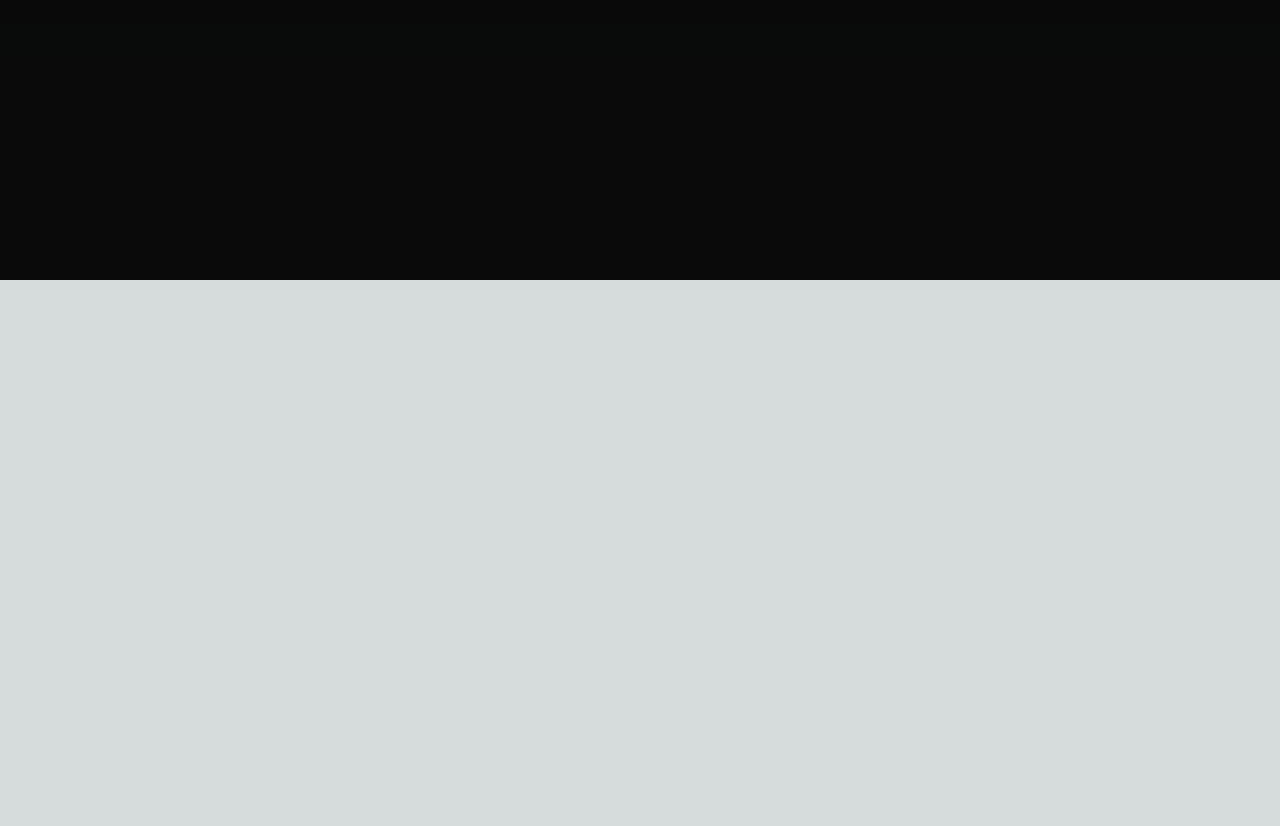
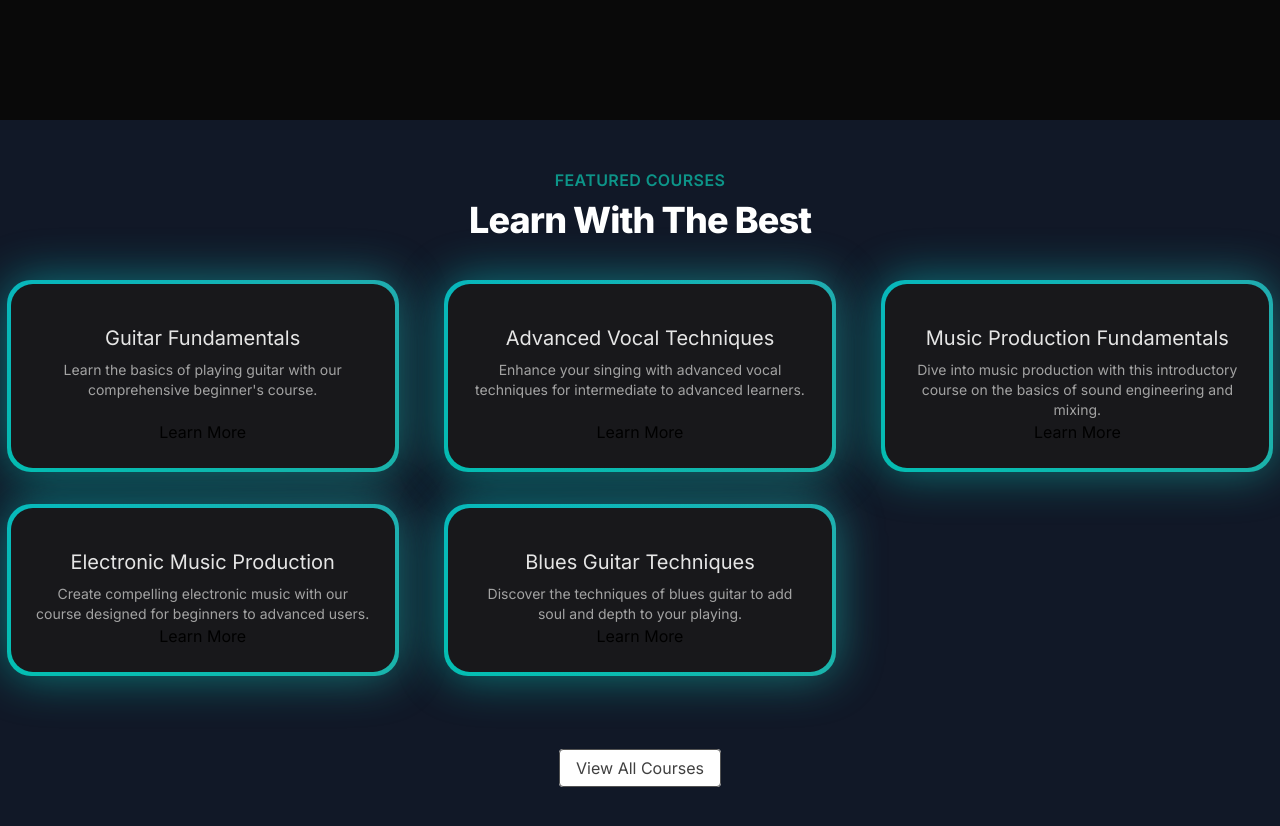
Before and after one commit to pranulkbv28/Music-Mania, a Next.js app: page / in a window 1280 px wide. Shown: the part 520-1346 px from the top of the page. Before the commit the page ends 800 px from the top, so only its background shows below. Built offline with nearby package versions, Linux system fonts and the light colour scheme.

Commit message:
finished courses section

```diff
--- a/src/app/page.tsx
+++ b/src/app/page.tsx
@@ -1,9 +1,11 @@
+import FeaturedCourses from "@/components/FeaturedCourses";
 import HeroSection from "@/components/HeroSection";
 
 export default function Home() {
   return (
     <main className="min-h-screen bg-black/[0.96] antialiased bg-grid-white/[0.02]">
       <HeroSection />
+      <FeaturedCourses />
     </main>
   );
 }
--- /dev/null
+++ b/src/components/FeaturedCourses.tsx
@@ -0,0 +1,64 @@
+"use client";
+
+import Link from "next/link";
+import courseData from "../data/music_courses.json";
+import { BackgroundGradient } from "./ui/background-gradient";
+
+interface Course {
+  id: number;
+  title: string;
+  slug: string;
+  description: string;
+  price: number;
+  instructor: string;
+  isFeatured: boolean;
+}
+
+const FeaturedCourses = () => {
+  const featuredCourses = courseData.courses.filter(
+    (course: Course) => course.isFeatured
+  );
+  return (
+    <div className="py-12 bg-gray-900">
+      <div>
+        <div className="text-center">
+          <h2 className="text-base text-teal-600 font-semibold tracking-wide uppercase">
+            FEATURED COURSES
+          </h2>
+          <p className="mt-2 text-3xl leading-8 font-extrabold tracking-tight text-white sm:text-4xl">
+            Learn With The Best
+          </p>
+        </div>
+      </div>
+      <div className="mt-10">
+        <div className="grid grid-cols-1 sm:grid-cols-2 lg:grid-cols-3 gap-8 justify-center">
+          {featuredCourses.map((course: Course) => (
+            <div key={course.id} className="flex justify-center">
+              <BackgroundGradient className="flex flex-col rounded-[22px] bg-white dark:bg-zinc-900 overflow-hidden h-full max-w-sm">
+                <div className="p-4 sm:p-6 flex flex-col items-center text-center flex-grow">
+                  <p className="text-lg sm:text-xl text-black mt-4 mb-2 dark:text-neutral-200">
+                    {course.title}
+                  </p>
+                  <p className="text-sm text-neutral-600 dark:text-neutral-400 flex-grow">
+                    {course.description}
+                  </p>
+                  <Link href={`/courses/${course.slug}`}>Learn More</Link>
+                </div>
+              </BackgroundGradient>
+            </div>
+          ))}
+        </div>
+      </div>
+      <div className="mt-20 text-center">
+        <Link
+          className="px-4 py-2 rounded border border-neutral-600 text-neutral-700 bg-white hover:bg-gray-100 transition duration-200"
+          href={"/courses"}
+        >
+          View All Courses
+        </Link>
+      </div>
+    </div>
+  );
+};
+
+export default FeaturedCourses;
--- /dev/null
+++ b/src/components/ui/background-gradient.tsx
@@ -0,0 +1,72 @@
+import { cn } from "@/utils/cn";
+import React from "react";
+import { motion } from "framer-motion";
+
+export const BackgroundGradient = ({
+  children,
+  className,
+  containerClassName,
+  animate = true,
+}: {
+  children?: React.ReactNode;
+  className?: string;
+  containerClassName?: string;
+  animate?: boolean;
+}) => {
+  const variants = {
+    initial: {
+      backgroundPosition: "0 50%",
+    },
+    animate: {
+      backgroundPosition: ["0, 50%", "100% 50%", "0 50%"],
+    },
+  };
+  return (
+    <div className={cn("relative p-[4px] group", containerClassName)}>
+      <motion.div
+        variants={animate ? variants : undefined}
+        initial={animate ? "initial" : undefined}
+        animate={animate ? "animate" : undefined}
+        transition={
+          animate
+            ? {
+                duration: 5,
+                repeat: Infinity,
+                repeatType: "reverse",
+              }
+            : undefined
+        }
+        style={{
+          backgroundSize: animate ? "400% 400%" : undefined,
+        }}
+        className={cn(
+          "absolute inset-0 rounded-3xl z-[1] opacity-60 group-hover:opacity-100 blur-xl  transition duration-500 will-change-transform",
+          " bg-[radial-gradient(circle_farthest-side_at_0_100%,#00ccb1,transparent),radial-gradient(circle_farthest-side_at_100%_0,#7b61ff,transparent),radial-gradient(circle_farthest-side_at_100%_100%,#ffc414,transparent),radial-gradient(circle_farthest-side_at_0_0,#1ca0fb,#141316)]"
+        )}
+      />
+      <motion.div
+        variants={animate ? variants : undefined}
+        initial={animate ? "initial" : undefined}
+        animate={animate ? "animate" : undefined}
+        transition={
+          animate
+            ? {
+                duration: 5,
+                repeat: Infinity,
+                repeatType: "reverse",
+              }
+            : undefined
+        }
+        style={{
+          backgroundSize: animate ? "400% 400%" : undefined,
+        }}
+        className={cn(
+          "absolute inset-0 rounded-3xl z-[1] will-change-transform",
+          "bg-[radial-gradient(circle_farthest-side_at_0_100%,#00ccb1,transparent),radial-gradient(circle_farthest-side_at_100%_0,#7b61ff,transparent),radial-gradient(circle_farthest-side_at_100%_100%,#ffc414,transparent),radial-gradient(circle_farthest-side_at_0_0,#1ca0fb,#141316)]"
+        )}
+      />
+
+      <div className={cn("relative z-10", className)}>{children}</div>
+    </div>
+  );
+};
```
